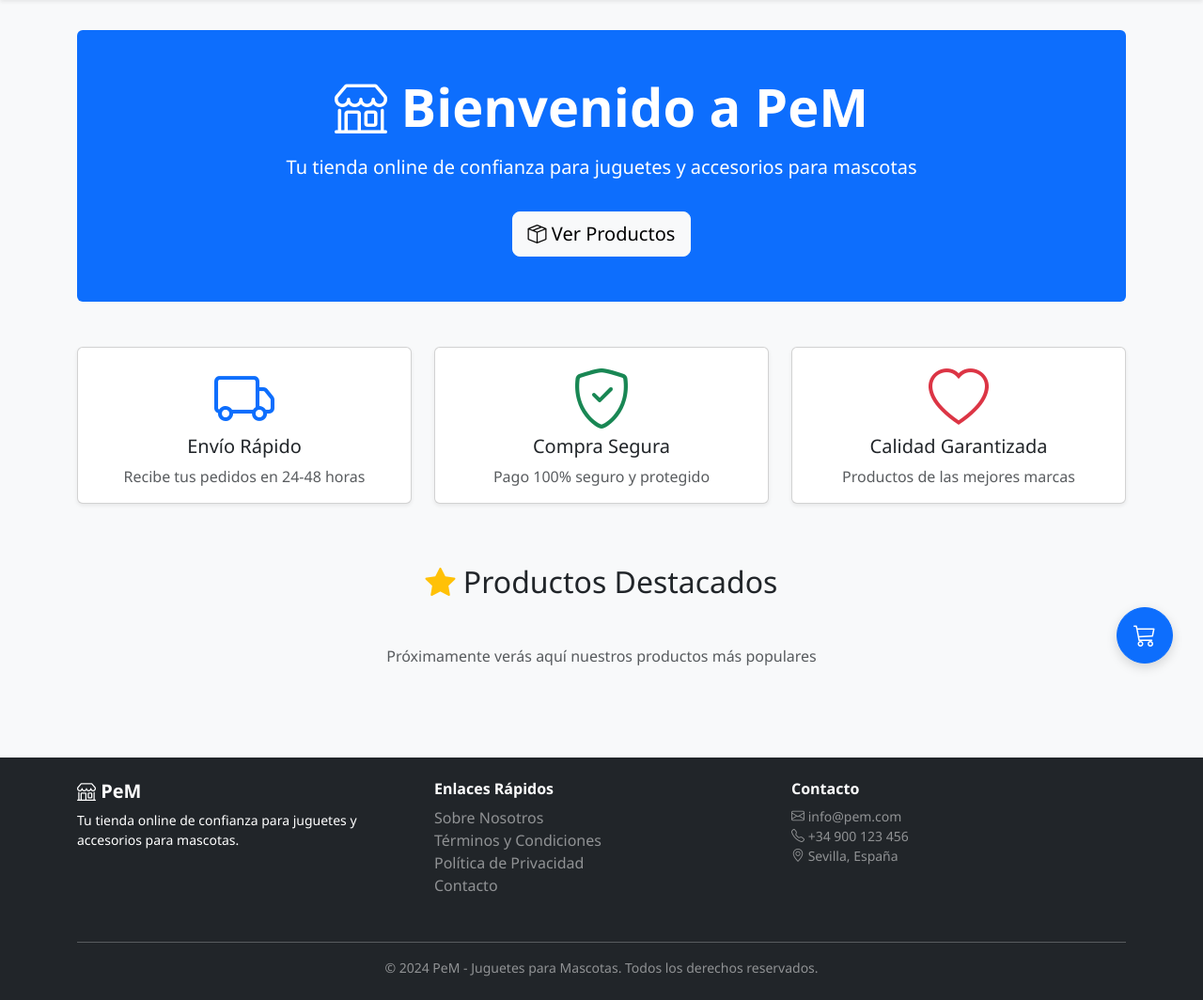
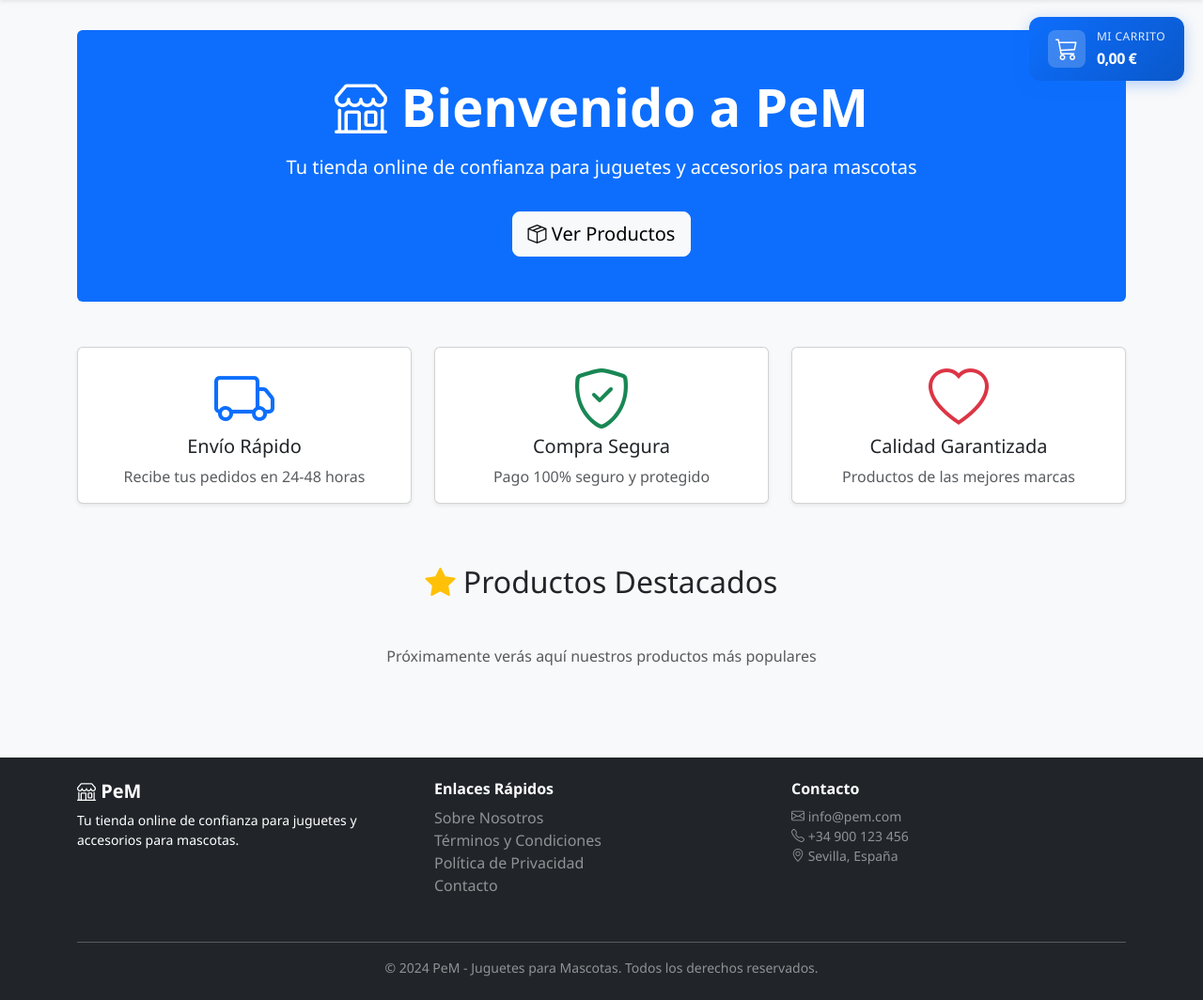
Before and after one commit to PDJ6975/PeM, a Django app: page / in a window 1280 px wide. Shown: the part 62-1126 px from the top of the page at 94% size. Run offline with Django 5.2, Linux system fonts and the light colour scheme; data comes from the database, SQL or seed files in the repository; data that the repository does not hold is empty.

Commit message:
feat: mejorar widget del carrito

```diff
--- a/core/static/css/main.css
+++ b/core/static/css/main.css
@@ -56,36 +56,140 @@ main.main-content {
 }
 
 /* ======================
-   Widget del Carrito
+   Widget del Carrito (Superior)
    ====================== */
-.carrito-widget {
+.carrito-widget-top {
     position: fixed;
-    bottom: 2rem;
-    right: 2rem;
-    z-index: 1040;
+    top: 80px;
+    right: 20px;
+    z-index: 1050;
+    animation: slideInRight 0.5s ease-out;
+    transition: opacity 0.2s ease-out, transform 0.2s ease-out;
 }
 
-.carrito-btn {
-    width: 60px;
-    height: 60px;
-    font-size: 1.5rem;
-    box-shadow: 0 4px 12px rgba(0, 0, 0, 0.15);
-    transition: transform 0.3s ease, box-shadow 0.3s ease;
-    position: relative;
+/* Ocultar widget cuando el offcanvas está abierto */
+.carrito-widget-top.hidden {
+    opacity: 0;
+    transform: translateX(120px);
+    pointer-events: none;
 }
 
-.carrito-btn:hover {
-    transform: scale(1.1);
-    box-shadow: 0 6px 20px rgba(0, 0, 0, 0.2);
+@keyframes slideInRight {
+    from {
+        transform: translateX(100%);
+        opacity: 0;
+    }
+    to {
+        transform: translateX(0);
+        opacity: 1;
+    }
 }
 
-.carrito-badge {
+.carrito-btn-modern {
+    display: flex;
+    align-items: center;
+    gap: 12px;
+    padding: 12px 20px;
+    background: linear-gradient(135deg, #0d6efd 0%, #0a58ca 100%);
+    border: none;
+    border-radius: 12px;
+    color: white;
+    font-weight: 500;
+    box-shadow: 0 4px 16px rgba(13, 110, 253, 0.3);
+    transition: all 0.3s cubic-bezier(0.4, 0, 0.2, 1);
+    cursor: pointer;
+    position: relative;
+    overflow: hidden;
+}
+
+.carrito-btn-modern::before {
+    content: '';
     position: absolute;
-    top: -5px;
-    right: -5px;
-    padding: 0.35em 0.5em;
+    top: 0;
+    left: -100%;
+    width: 100%;
+    height: 100%;
+    background: linear-gradient(90deg, transparent, rgba(255, 255, 255, 0.2), transparent);
+    transition: left 0.5s;
+}
+
+.carrito-btn-modern:hover::before {
+    left: 100%;
+}
+
+.carrito-btn-modern:hover {
+    transform: translateY(-2px);
+    box-shadow: 0 8px 24px rgba(13, 110, 253, 0.4);
+}
+
+.carrito-btn-modern:active {
+    transform: translateY(0);
+}
+
+.carrito-icon-wrapper {
+    position: relative;
+    display: flex;
+    align-items: center;
+    justify-content: center;
+    width: 40px;
+    height: 40px;
+    background: rgba(255, 255, 255, 0.2);
+    border-radius: 8px;
+    backdrop-filter: blur(10px);
+}
+
+.carrito-icon-wrapper i {
+    font-size: 1.5rem;
+    color: white;
+}
+
+.carrito-badge-modern {
+    position: absolute;
+    top: -6px;
+    right: -6px;
+    min-width: 20px;
+    height: 20px;
+    padding: 0 6px;
+    background: linear-gradient(135deg, #dc3545 0%, #c82333 100%);
+    color: white;
+    font-size: 0.7rem;
+    font-weight: bold;
+    border-radius: 10px;
+    display: flex;
+    align-items: center;
+    justify-content: center;
+    border: 2px solid white;
+    box-shadow: 0 2px 8px rgba(220, 53, 69, 0.4);
+    animation: pulse 2s infinite;
+}
+
+@keyframes pulse {
+    0%, 100% {
+        transform: scale(1);
+    }
+    50% {
+        transform: scale(1.1);
+    }
+}
+
+.carrito-text {
+    display: flex;
+    flex-direction: column;
+    gap: 2px;
+    text-align: left;
+}
+
+.carrito-label {
     font-size: 0.75rem;
-    border: 2px solid white;
+    opacity: 0.9;
+    text-transform: uppercase;
+    letter-spacing: 0.5px;
+}
+
+.carrito-total {
+    font-size: 1rem;
+    font-weight: bold;
+    letter-spacing: -0.5px;
 }
 
 /* ======================
--- a/core/static/js/carrito.js
+++ b/core/static/js/carrito.js
@@ -149,6 +149,12 @@ function actualizarTotal(subtotal) {
     const totalElement = document.getElementById('carritoTotal');
     if (totalElement) {
         totalElement.textContent = formatearPrecio(subtotal);
+    }
+
+    // Actualizar también el total en el widget superior
+    const totalWidgetElement = document.getElementById('carritoTotalWidget');
+    if (totalWidgetElement) {
+        totalWidgetElement.textContent = formatearPrecio(subtotal);
     }
 }
 
@@ -399,9 +405,32 @@ async function inicializarCarrito() {
         const resultado = await obtenerCarrito();
         renderizarCarrito(resultado);
 
+        // Configurar eventos del offcanvas
+        configurarEventosOffcanvas();
+
         console.log('Carrito inicializado correctamente');
     } catch (error) {
         console.error('Error al inicializar carrito:', error);
+    }
+}
+
+/**
+ * Configura los eventos del offcanvas para ocultar/mostrar el widget
+ */
+function configurarEventosOffcanvas() {
+    const offcanvasElement = document.getElementById('carritoOffcanvas');
+    const widgetElement = document.querySelector('.carrito-widget-top');
+
+    if (offcanvasElement && widgetElement) {
+        // Cuando empieza a abrirse el offcanvas, ocultar el widget inmediatamente
+        offcanvasElement.addEventListener('show.bs.offcanvas', () => {
+            widgetElement.classList.add('hidden');
+        });
+
+        // Cuando se cierra el offcanvas, mostrar el widget
+        offcanvasElement.addEventListener('hidden.bs.offcanvas', () => {
+            widgetElement.classList.remove('hidden');
+        });
     }
 }
 
--- a/core/templates/partials/carrito_widget.html
+++ b/core/templates/partials/carrito_widget.html
@@ -1,11 +1,17 @@
 {% load static %}
 
-<!-- Widget del carrito (siempre visible) -->
-<div class="carrito-widget" id="carritoWidget">
-    <button class="btn btn-primary rounded-circle carrito-btn" type="button" data-bs-toggle="offcanvas"
+<!-- Widget del carrito -->
+<div class="carrito-widget-top" id="carritoWidget">
+    <button class="carrito-btn-modern" type="button" data-bs-toggle="offcanvas"
             data-bs-target="#carritoOffcanvas" aria-controls="carritoOffcanvas">
-        <i class="bi bi-cart3"></i>
-        <span class="badge bg-danger carrito-badge" id="carritoBadge">0</span>
+        <div class="carrito-icon-wrapper">
+            <i class="bi bi-cart3"></i>
+            <span class="carrito-badge-modern" id="carritoBadge">0</span>
+        </div>
+        <div class="carrito-text">
+            <span class="carrito-label">Mi Carrito</span>
+            <span class="carrito-total" id="carritoTotalWidget">0,00 €</span>
+        </div>
     </button>
 </div>
 
```
Also changed, not shown: other parts of core/static/css/main.css (+29 -6 lines).
